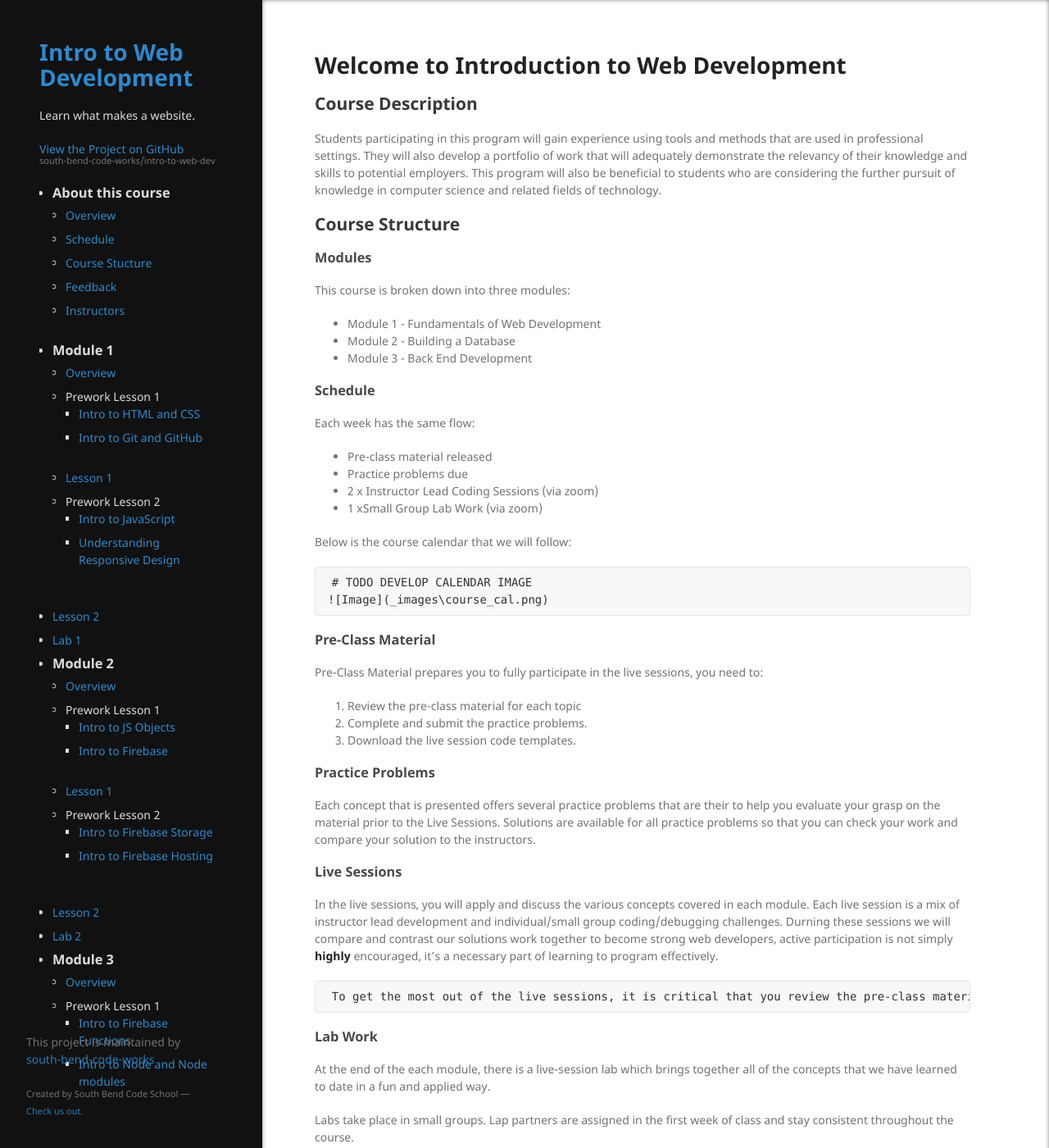
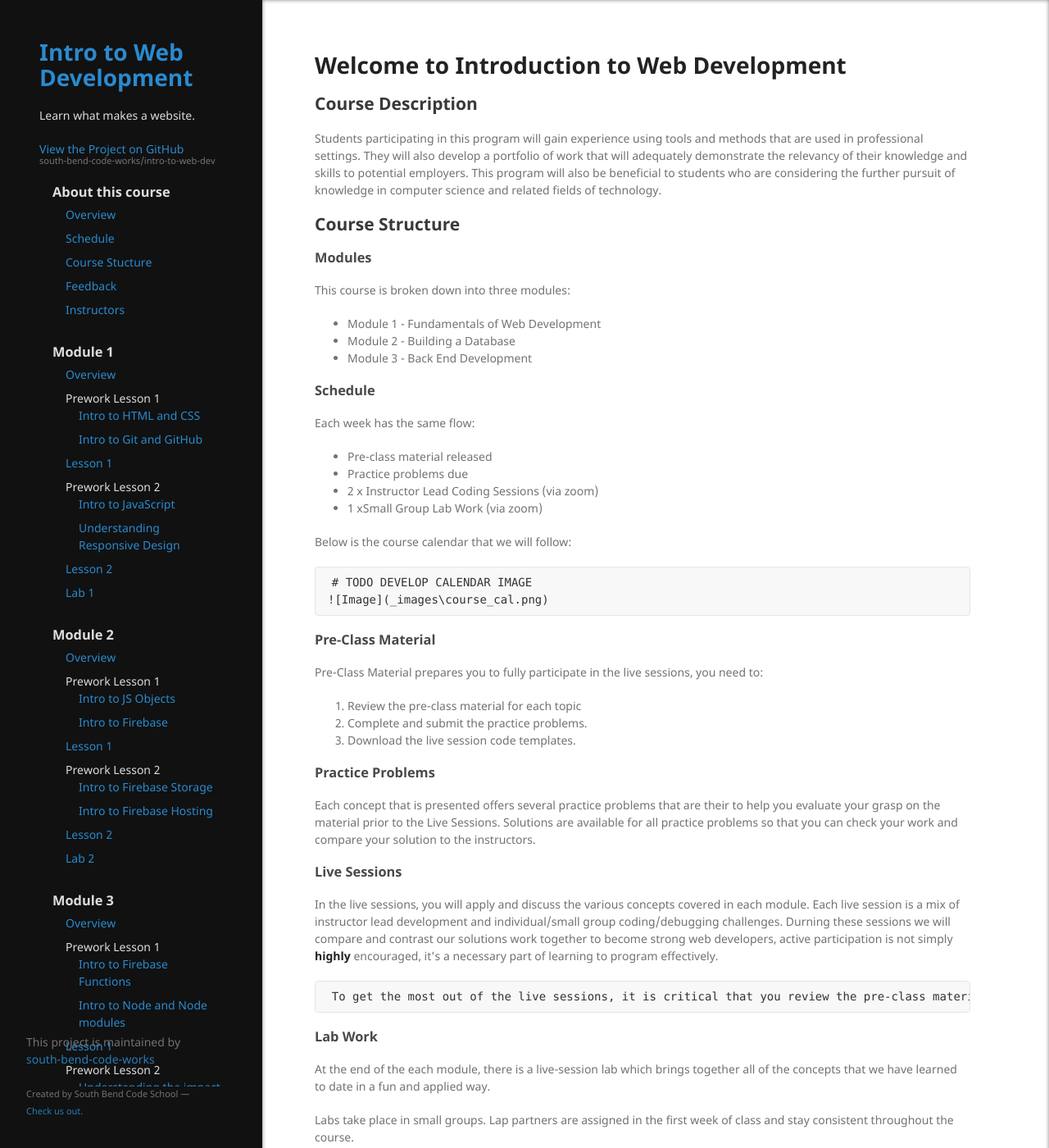
Before and after one commit to south-bend-code-works/intro-to-web-dev, a Jekyll site: the page built from index.md, in a window 1280 px wide and 1400 px high. Shown: the whole window at 82% size. Built offline with Jekyll 4.4.1, drawn with Linux system fonts in a browser that asks for light colours; our own code applies the rules of GitHub Pages for plain Markdown files.

Commit message:
satisfied the url issue

```diff
--- a/_config.yml
+++ b/_config.yml
@@ -5,5 +5,5 @@
 see_module_1: true
 see_module_2: true
 see_module_3: true
-google_analytics:
 theme: jekyll-theme-minimal
+baseurl: /intro-to-web-dev
--- a/_layouts/default.html
+++ b/_layouts/default.html
@@ -34,7 +34,7 @@
         {% endif %}
 
         <ul>
-          <li>
+          <li class="module">
             <h3>About this course</h3>
             <ul>
               <li><a href="/lessons/module0/overview.html">Overview</a></li>
@@ -45,14 +45,14 @@
             </ul>
           </li>
           {% if site.see_module_1 %}
-          <li>
+          <li class="module">
             <h3>Module 1</h3>
             <ul>
               <li><a href="/lessons/module1/overview.html">Overview</a></li>
               <li>
                 Prework Lesson 1
                 <ul>
-                  <li><a href="/lessons/module1/intro_to_html.html">Intro to HTML and CSS</a></li>
+                  <li><a href="lessons/module1/intro_to_html.html">Intro to HTML and CSS</a></li>
                   <li><a href="/lessons/module1/intro_to_git.html">Intro to Git and GitHub</a></li>
                 </ul>
               </li>
@@ -64,14 +64,14 @@
                   <li><a href="/lessons/module1/intro_to_responsive.html">Understanding Responsive Design</a></li>
                 </ul>
               </li>
+              <li><a href="/lessons/module1/lesson2.html">Lesson 2</a></li>
+              <li><a href="/lessons/module1/lab1.html">Lab 1</a></li>
             </ul>
-            <li><a href="/lessons/module1/lesson2.html">Lesson 2</a></li>
-            <li><a href="/lessons/module1/lab1.html">Lab 1</a></li>
           </li>
           {% endif %}
 
           {% if site.see_module_2 %}
-          <li>
+          <li class="module">
             <h3>Module 2</h3>
             <ul>
               <li><a href="/lessons/module2/overview.html">Overview</a></li>
@@ -90,15 +90,15 @@
                   <li><a href="/lessons/module2/intro_to_firebase_hosting.html">Intro to Firebase Hosting</a></li>
                 </ul>
               </li>
+              <li><a href="/lessons/module2/lesson2.html">Lesson 2</a></li>
+              <li><a href="/lessons/module2/lab2.html">Lab 2</a></li>
             </ul>
-            <li><a href="/lessons/module2/lesson2.html">Lesson 2</a></li>
-            <li><a href="/lessons/module2/lab2.html">Lab 2</a></li>
           </li>
           {% endif %}
 
 
           {% if site.see_module_3 %}
-          <li>
+          <li class="module">
             <h3>Module 3</h3>
             <ul>
               <li><a href="/lessons/module3/overview.html">Overview</a></li>
@@ -117,9 +117,9 @@
                   <li><a href="/lessons/module3/intro_to_interview_expectations.html">Interview Expectations</a></li>
                 </ul>
               </li>
+              <li><a href="/lessons/module2/lesson2.html">Lesson 2</a></li>
+              <li><a href="/lessons/module3/lab3.html">Lab 3</a></li>
             </ul>
-            <li><a href="/lessons/module2/lesson2.html">Lesson 2</a></li>
-            <li><a href="/lessons/module3/lab3.html">Lab 3</a></li>
           </li>
           {% endif %}
         </ul>
--- a/assets/css/style.scss
+++ b/assets/css/style.scss
@@ -32,12 +32,20 @@
     color: #DDD;
     margin-bottom: .5rem;
   }
+  .module {
+    margin-bottom: 2rem
+  }
   ul {
     max-height: calc(100vh - 300px);
     overflow-y: scroll;
     padding-left: 1rem;
+    margin-bottom: 0rem;
     li {
       margin-bottom: .5rem;
+      display: block;
+      &:last-child {
+        margin-bottom: 0rem;
+      }
     }
   }
   a {
--- a/package.json
+++ b/package.json
@@ -1,6 +1,6 @@
 {
   "scripts": {
     "install": "bundle install",
-    "serve": "bundle exec jekyll serve"
+    "serve": "bundle exec jekyll serve --baseurl ''"
   }
 }
```
Also changed, not shown: thumbnail.png (deleted).
